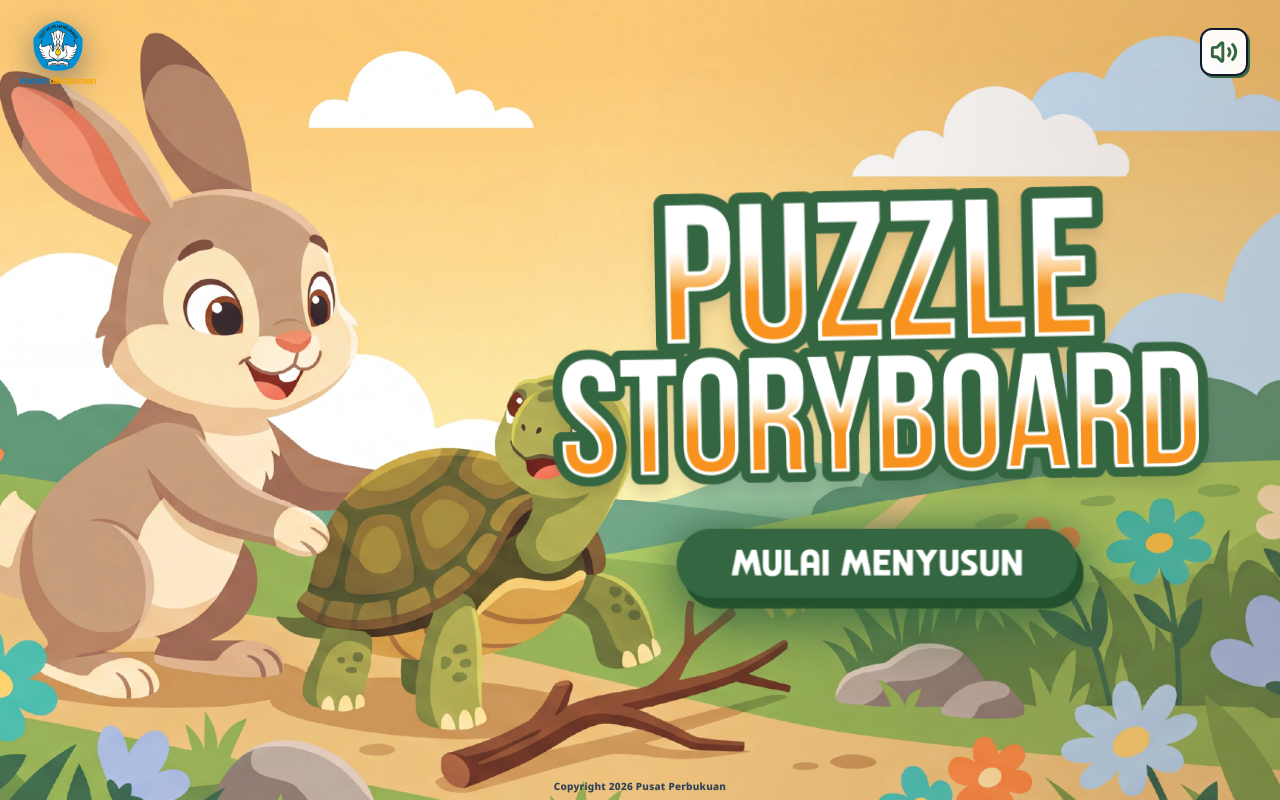
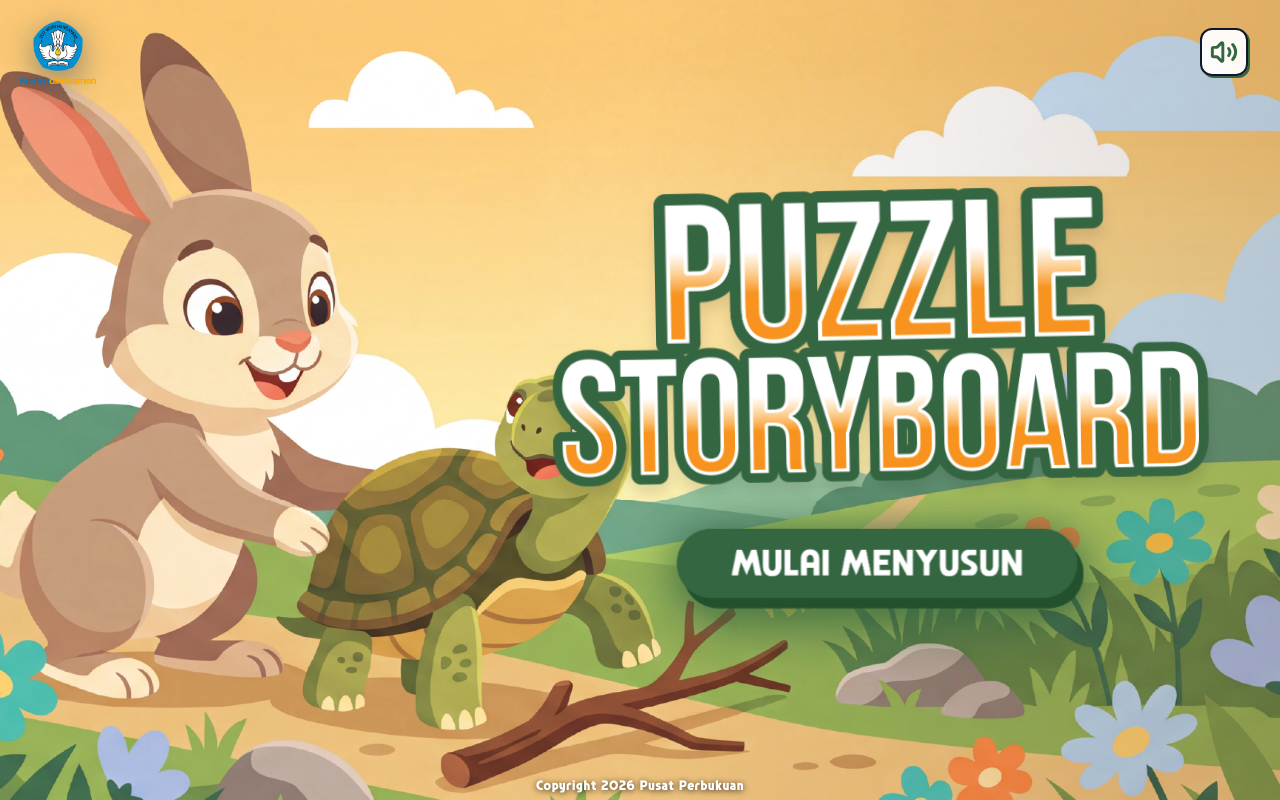
Before and after one commit to glenrioariesto/storyboard-puzzle-challenge, a React (Vite) app: page / in a window 1280 px wide. Built offline with nearby package versions, Linux system fonts and the light colour scheme.

Commit message:
style: update copyright to white text with font ccregeneration

```diff
--- a/src/App.tsx
+++ b/src/App.tsx
@@ -109,7 +109,7 @@ export default function App() {
 
       {/* Footer Copyright: Hanya tampil di halaman tanpa kontrol (Splash & Result) */}
       {pageView !== 'game' && (
-        <footer className="fixed bottom-1.5 left-0 right-0 z-40 text-center pointer-events-none select-none text-[10px] text-slate-700 font-semibold drop-shadow-xs tracking-wide">
+        <footer className="fixed bottom-1.5 left-0 right-0 z-40 text-center pointer-events-none select-none text-[10px] sm:text-xs text-white font-display tracking-wider drop-shadow-[0_1px_3px_rgba(0,0,0,0.8)]">
           Copyright 2026 Pusat Perbukuan
         </footer>
       )}
```
